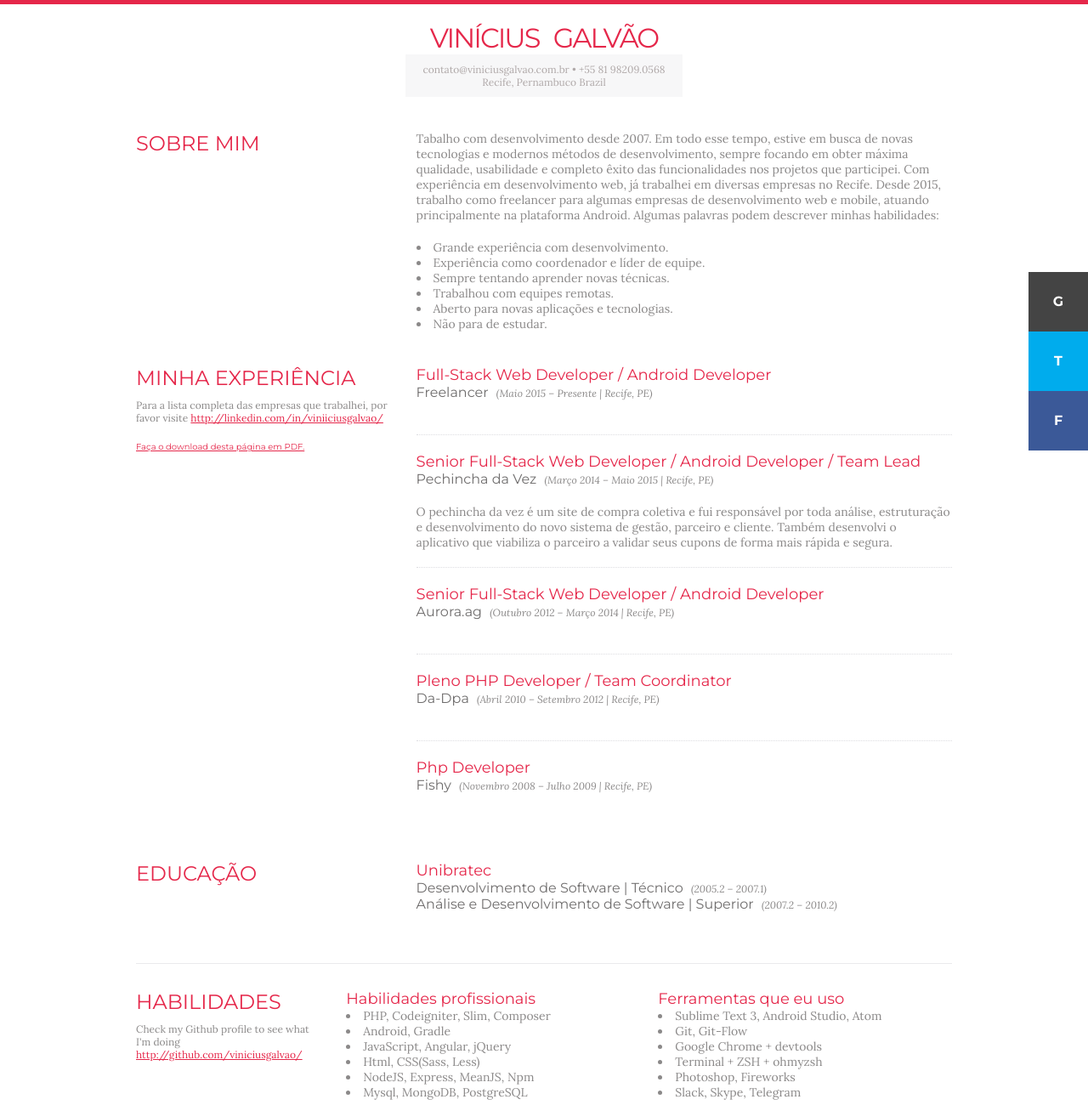
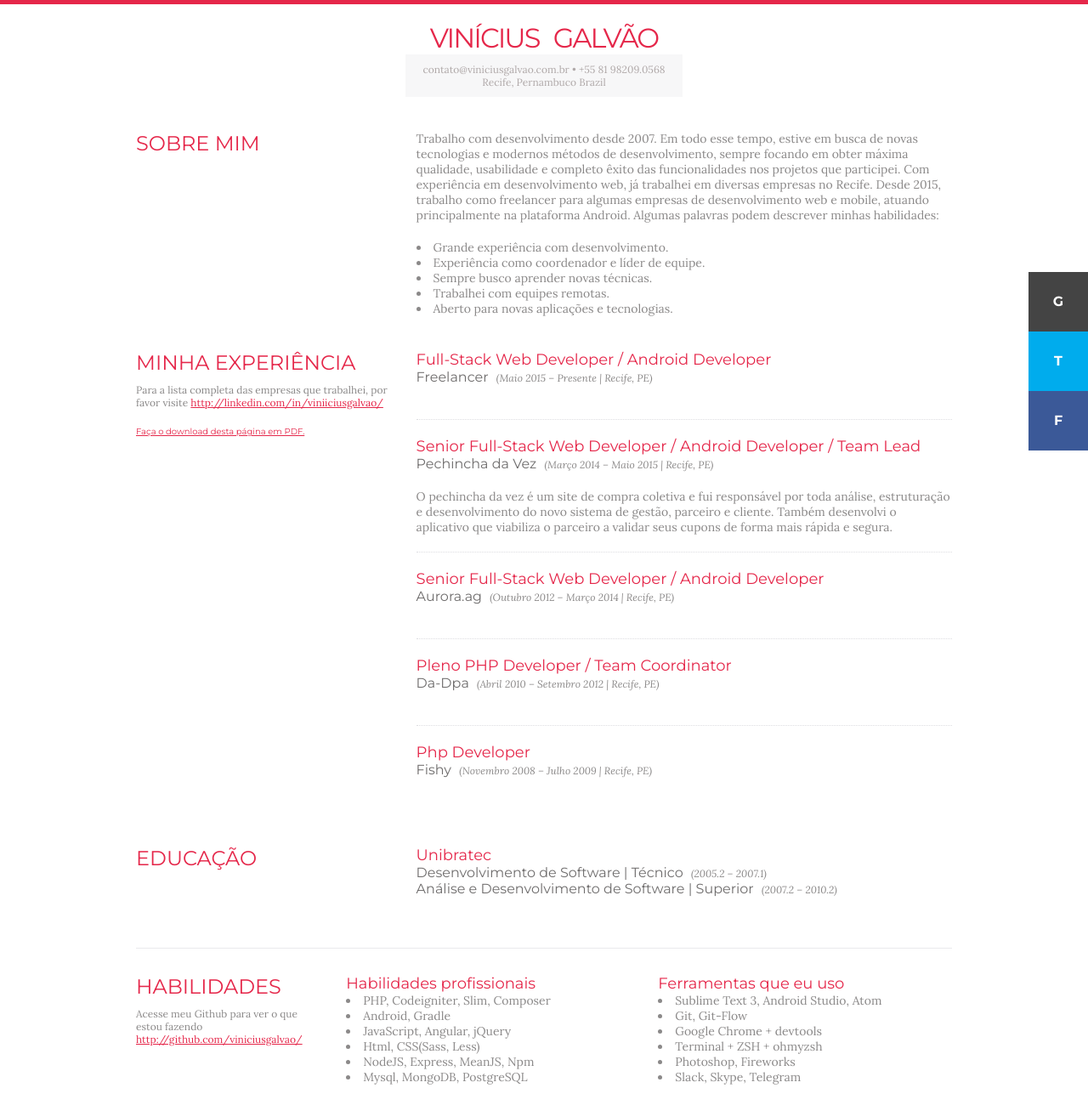
Before and after one commit to viniciusgalvao/resume, a website: page index.html in a window 1280 px wide. Shown: the top 1300 px of the page at 85% size. Drawn offline with Linux system fonts and the light colour scheme.

Commit message:
Remove english content

```diff
--- a/index.html
+++ b/index.html
@@ -23,17 +23,16 @@
         </div>
 
         <div class="content">
-          <p>Tabalho com desenvolvimento desde 2007. Em todo esse tempo, estive em busca de novas tecnologias e modernos métodos de desenvolvimento, sempre focando em obter máxima qualidade, usabilidade e completo êxito das funcionalidades nos projetos que participei. Com experiência em desenvolvimento web, já trabalhei em diversas empresas no Recife. Desde 2015, trabalho como freelancer para algumas empresas de desenvolvimento web e mobile, atuando principalmente na plataforma Android. Algumas palavras podem descrever minhas habilidades:</p>
+          <p>Trabalho com desenvolvimento desde 2007. Em todo esse tempo, estive em busca de novas tecnologias e modernos métodos de desenvolvimento, sempre focando em obter máxima qualidade, usabilidade e completo êxito das funcionalidades nos projetos que participei. Com experiência em desenvolvimento web, já trabalhei em diversas empresas no Recife. Desde 2015, trabalho como freelancer para algumas empresas de desenvolvimento web e mobile, atuando principalmente na plataforma Android. Algumas palavras podem descrever minhas habilidades:</p>
 
           <br />
 
           <ul>
             <li>Grande experiência com desenvolvimento.</li>
             <li>Experiência como coordenador e líder de equipe.</li>
-            <li>Sempre tentando aprender novas técnicas.</li>
-            <li>Trabalhou com equipes remotas.</li>
+            <li>Sempre busco aprender novas técnicas.</li>
+            <li>Trabalhei com equipes remotas.</li>
             <li>Aberto para novas aplicações e tecnologias.</li>
-            <li>Não para de estudar.</li>
           </ul>
         </div>
       </section>
@@ -129,7 +128,7 @@
         <div class="header">
           <h2>Habilidades</h2>
 
-          <p class="quote">Check my Github profile to see what I'm doing <a href="http://github.com/viniciusgalvao/">http://github.com/viniciusgalvao/</a></p>
+          <p class="quote">Acesse meu Github para ver o que estou fazendo <a href="http://github.com/viniciusgalvao/">http://github.com/viniciusgalvao/</a></p>
         </div>
 
         <div class="content">
```
